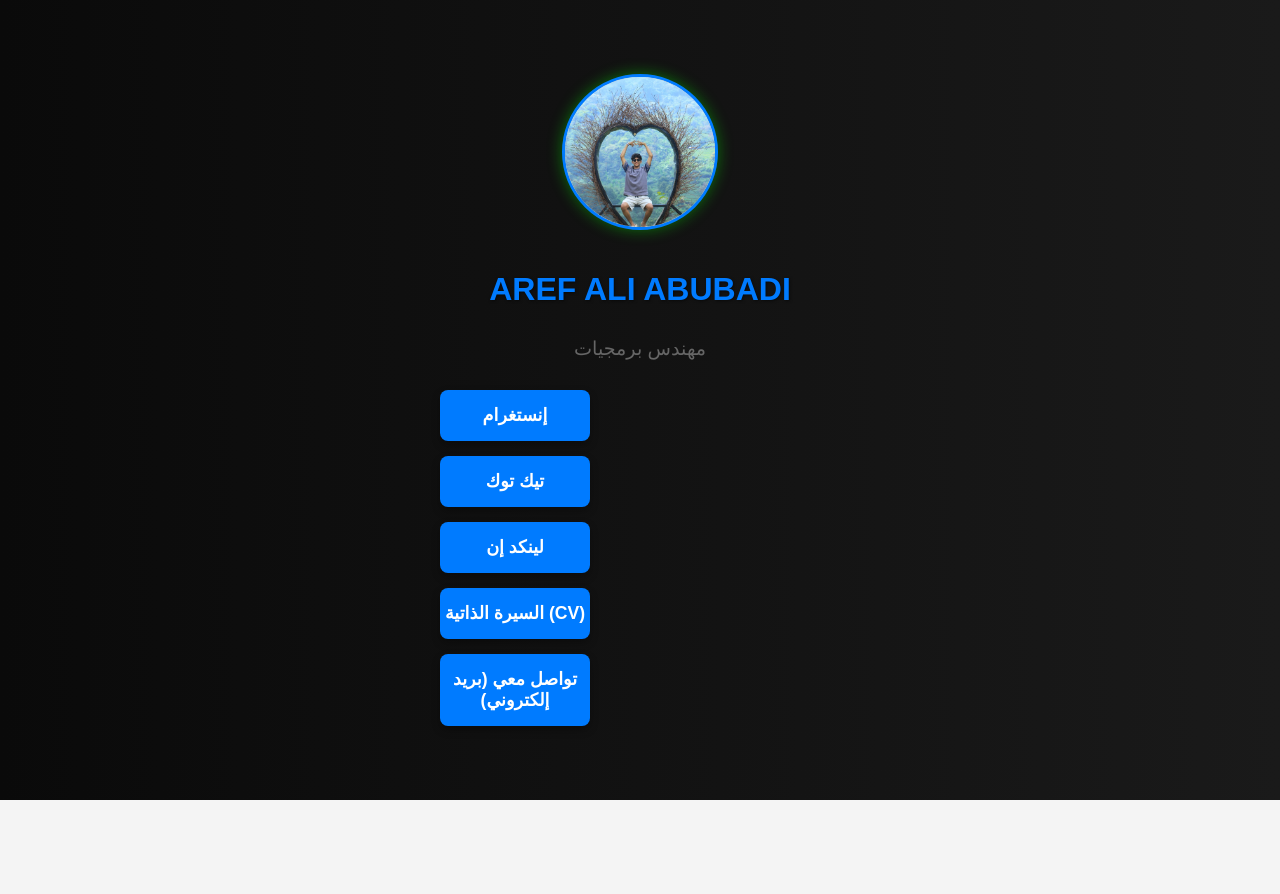
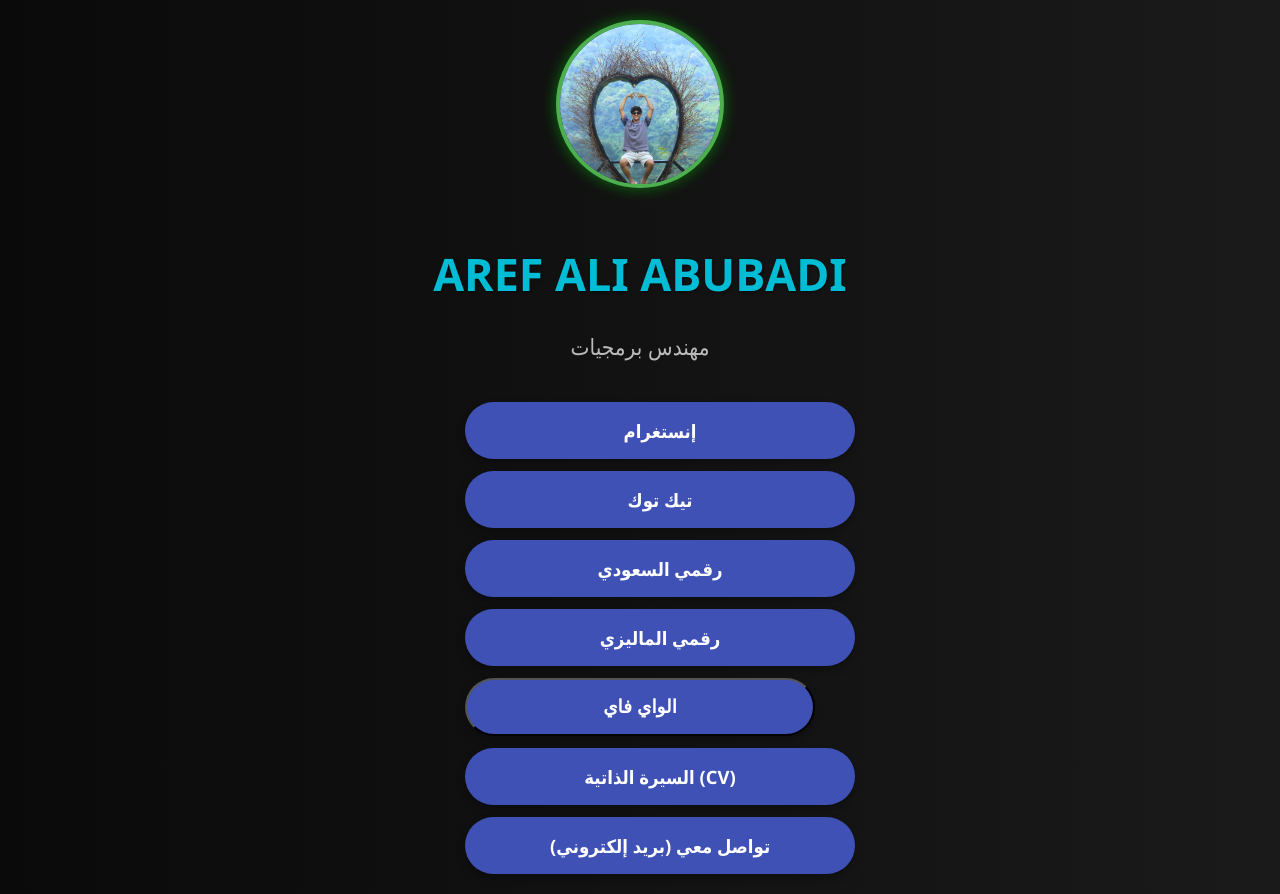
Before and after one commit to Ar-f2/MyNFC, a plain HTML site: page index.html in a window 1280 px wide. Before the commit the page ends 800 px from the top, so only its background shows below. Drawn offline with Linux system fonts and the light colour scheme.

Commit message:
Add files via upload

```diff
--- a/index.html
+++ b/index.html
@@ -4,69 +4,7 @@
     <meta charset="UTF-8">
     <meta name="viewport" content="width=device-width, initial-scale=1.0">
     <title>صفحة عريف الشخصية - NFC</title>
-    <link rel="stylesheet" href="style.css"> <style>
-        /* يمكنك وضع بعض التنسيقات السريعة هنا مؤقتاً */
-        body {
-            font-family: Arial, sans-serif;
-            display: flex;
-            flex-direction: column;
-            align-items: center;
-            justify-content: center;
-            min-height: 100vh;
-            margin: 0;
-            background-color: #f4f4f4;
-            color: #333;
-        }
-        .profile-picture {
-            width: 150px;
-            height: 150px;
-            border-radius: 50%; /* لجعل الصورة دائرية */
-            background-color: #ccc; /* لون مؤقت إذا لم تضع صورة */
-            overflow: hidden;
-            margin-bottom: 20px;
-            display: flex;
-            align-items: center;
-            justify-content: center;
-            border: 3px solid #007bff; /* إطار أزرق */
-        }
-        .profile-picture img {
-            width: 100%;
-            height: 100%;
-            object-fit: cover;
-        }
-        .name {
-            font-size: 2em;
-            margin-bottom: 10px;
-            color: #007bff;
-        }
-        .title {
-            font-size: 1.2em;
-            color: #666;
-            margin-bottom: 30px;
-        }
-        .buttons-container {
-            display: flex;
-            flex-wrap: wrap; /* للسماح للأزرار بالانتقال لسطر جديد */
-            justify-content: center;
-            gap: 15px; /* المسافة بين الأزرار */
-            max-width: 400px;
-        }
-        .button {
-            display: block; /* لكي يأخذ كل زر سطر خاص به */
-            width: 150px; /* عرض الزر */
-            padding: 15px 0;
-            text-align: center;
-            background-color: #007bff;
-            color: white;
-            text-decoration: none; /* لإزالة الخط تحت الرابط */
-            border-radius: 8px;
-            font-size: 1.1em;
-            transition: background-color 0.3s ease;
-        }
-        .button:hover {
-            background-color: #0056b3;
-        }
-    </style>
+    <link rel="stylesheet" href="style.css">
 </head>
 <body>
 
@@ -80,10 +18,30 @@
     <div class="buttons-container">
         <a href="https://www.instagram.com/ar._f2/" target="_blank" class="button">إنستغرام</a>
         <a href="https://www.tiktok.com/@ar._f2" target="_blank" class="button">تيك توك</a>
-        <a href="https://www.linkedin.com/in/your_linkedin_profile" target="_blank" class="button">لينكد إن</a>
+
+        <a href="tel:+966557624368" class="button">رقمي السعودي</a>
+        <a href="tel:+60183848634" class="button">رقمي الماليزي</a>
+
+        <button class="button" id="toggleWifiButton">الواي فاي</button>
+
+        <div class="wifi-qr-container" id="wifiQrContainer">
+            <div class="wifi-qr-section">
+                <h2>رموز الواي فاي</h2>
+                <div class="qr-item">
+                    <p class="qr-label">واي فاي السكن:</p>
+                    <img src="wifi_home_qr.png" alt="رمز واي فاي السكن" class="qr-code-img">
+                </div>
+                <div class="qr-item">
+                    <p class="qr-label">واي فاي الجوال (Hotspot):</p>
+                    <img src="wifi_mobile_qr.png" alt="رمز واي فاي الجوال" class="qr-code-img">
+                </div>
+            </div>
+        </div>
+
         <a href="https://yourwebsite.com/your_cv.pdf" target="_blank" class="button">السيرة الذاتية (CV)</a>
         <a href="mailto:your.email@example.com" class="button">تواصل معي (بريد إلكتروني)</a>
-        </div>
+    </div>
 
+    <script src="script.js"></script>
 </body>
 </html>
```
